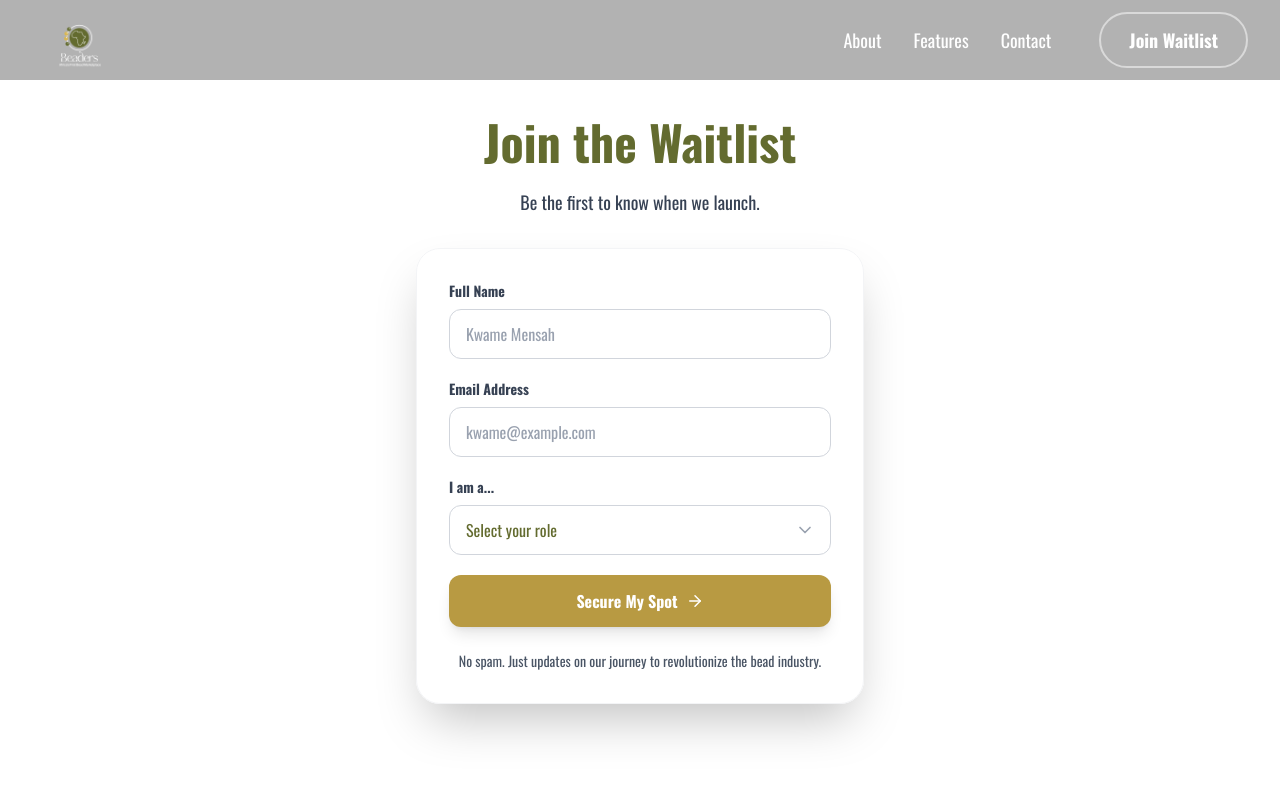
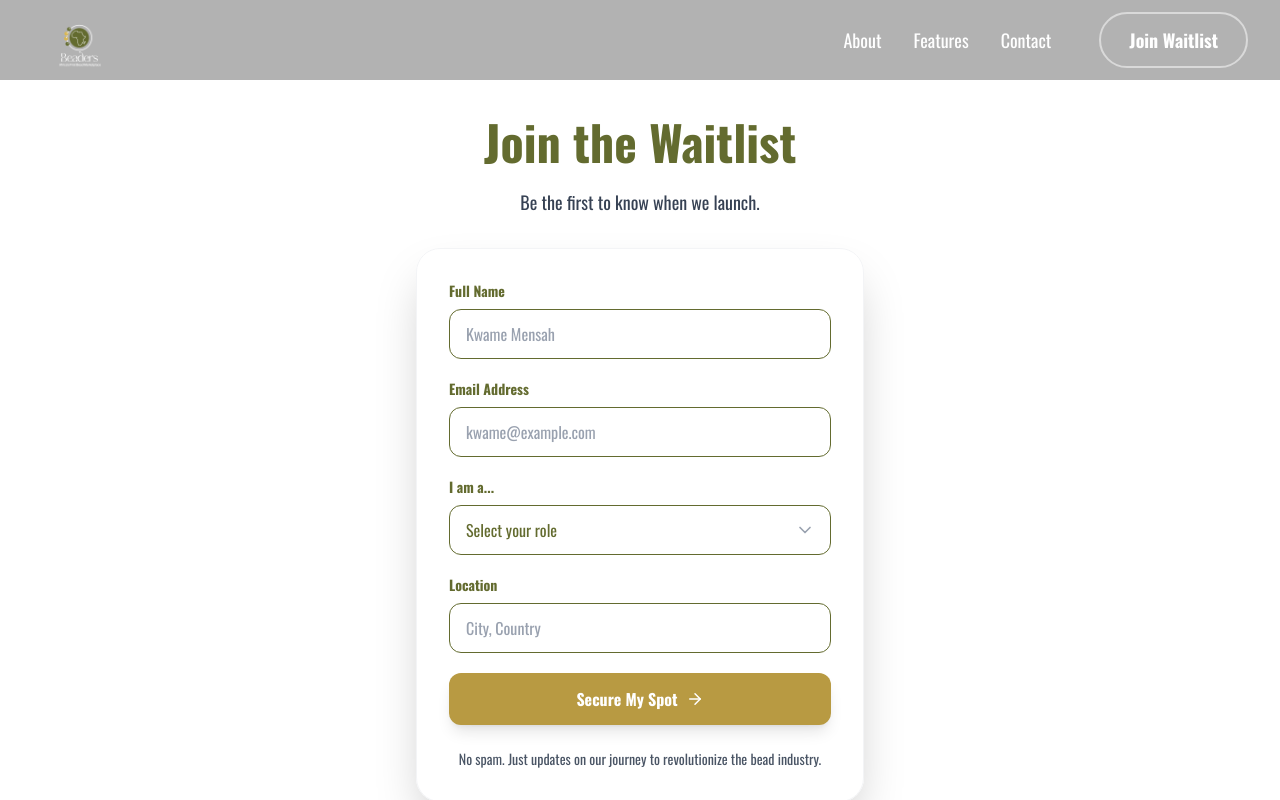
Before and after one commit to Gbolahan007/beaders, a Next.js app: page /waitlist in a window 1280 px wide. Shown: the top 800 px of the page. Built offline with nearby package versions, Linux system fonts and the light colour scheme.

Commit message:
updated location input

```diff
--- a/app/components/ui/JoinMovementHero.tsx
+++ b/app/components/ui/JoinMovementHero.tsx
@@ -50,7 +50,7 @@ export default function JoinMovementHero() {
           }}
         >
           <Sparkles className="w-4 h-4" />
-          Limited Founding Members
+          Exclusive Founding Members
         </div>
 
         {/* Main Heading */}
--- a/app/data/actions.ts
+++ b/app/data/actions.ts
@@ -3,12 +3,14 @@
 "use server";
 
 export async function handleWaitlistSubmit(prevState: any, formData: FormData) {
+  console.log(formData);
   const fullName = formData.get("fullName") as string;
   const email = formData.get("email") as string;
   const role = formData.get("role") as string;
+  const location = formData.get("location") as string;
 
   // Validate
-  if (!fullName || !email || !role) {
+  if (!fullName || !email || !role || !location) {
     return {
       success: false,
       message: "All fields are required",
@@ -36,6 +38,7 @@ export async function handleWaitlistSubmit(prevState: any, formData: FormData) {
           fullName,
           email,
           role,
+          location,
         }),
       }
     );
--- a/app/waitlist/WaitlistPage.tsx
+++ b/app/waitlist/WaitlistPage.tsx
@@ -13,7 +13,7 @@ function SubmitButton() {
     <button
       type="submit"
       disabled={pending}
-      className="w-full font-semibold py-3.5 px-6 rounded-xl text-white transition-all duration-200 shadow-lg hover:shadow-xl hover:scale-[1.02] flex items-center justify-center gap-2 bg-[#b89a42] disabled:opacity-50 disabled:cursor-not-allowed disabled:hover:scale-100"
+      className="w-full font-semibold py-3.5 px-6 rounded-xl text-white transition-all duration-200 shadow-lg hover:shadow-xl hover:scale-[1.02] flex items-center justify-center gap-2 bg-[#b89a42] disabled:opacity-50 disabled:cursor-not-allowed disabled:hover:scale-100 cursor-pointer"
     >
       {pending ? "Joining..." : "Secure My Spot"}
       <ArrowRight
@@ -44,7 +44,7 @@ export default function WaitlistPage() {
         toast.success(state.message, {
           duration: 4000,
           style: {
-            background: "#636b2f",
+            background: PRIMARY_COLOR,
             color: "#fff",
           },
         });
@@ -67,14 +67,9 @@ export default function WaitlistPage() {
         position="bottom-right"
         toastOptions={{
           duration: 4000,
-          style: {
-            borderRadius: "8px",
-            fontSize: "14px",
-          },
+          style: { borderRadius: "8px", fontSize: "14px" },
         }}
       />
-
-      {/* Decorative elements */}
 
       <div className="max-w-md w-full relative z-10">
         {/* Header */}
@@ -97,7 +92,8 @@ export default function WaitlistPage() {
             <div>
               <label
                 htmlFor="fullName"
-                className="block text-sm font-semibold text-gray-700 mb-2"
+                style={{ color: PRIMARY_COLOR }}
+                className="block text-sm font-semibold mb-2"
               >
                 Full Name
               </label>
@@ -107,7 +103,11 @@ export default function WaitlistPage() {
                 name="fullName"
                 placeholder="Kwame Mensah"
                 required
-                className="w-full px-4 py-3 bg-white border border-gray-300 rounded-xl text-gray-900 placeholder-gray-400 focus:outline-none focus:ring-2 focus:border-transparent transition-all"
+                className="w-full px-4 py-3 bg-white border rounded-xl placeholder-gray-400 focus:outline-none focus:ring-2 focus:border-transparent transition-all"
+                style={{
+                  color: PRIMARY_COLOR,
+                  borderColor: PRIMARY_COLOR,
+                }}
               />
             </div>
 
@@ -115,7 +115,8 @@ export default function WaitlistPage() {
             <div>
               <label
                 htmlFor="email"
-                className="block text-sm font-semibold text-gray-700 mb-2"
+                style={{ color: PRIMARY_COLOR }}
+                className="block text-sm font-semibold mb-2"
               >
                 Email Address
               </label>
@@ -125,24 +126,34 @@ export default function WaitlistPage() {
                 name="email"
                 placeholder="kwame@example.com"
                 required
-                className="w-full px-4 py-3 bg-white border border-gray-300 rounded-xl text-gray-900 placeholder-gray-400 focus:outline-none focus:ring-2 focus:border-transparent transition-all"
+                className="w-full px-4 py-3 bg-white border rounded-xl placeholder-gray-400 focus:outline-none focus:ring-2 focus:border-transparent transition-all"
+                style={{
+                  color: PRIMARY_COLOR,
+                  borderColor: PRIMARY_COLOR,
+                }}
               />
             </div>
 
-            {/* Role Select */}
+            {/* Role */}
             <div>
               <label
                 htmlFor="role"
-                className="block text-sm font-semibold text-gray-700 mb-2"
+                style={{ color: PRIMARY_COLOR }}
+                className="block text-sm font-semibold mb-2"
               >
                 I am a...
               </label>
+
               <div className="relative">
                 <select
                   id="role"
                   name="role"
                   required
-                  className="w-full px-4 py-3 bg-white border border-gray-300 rounded-xl text-[#636b2f] appearance-none cursor-pointer focus:outline-none focus:ring-2 focus:ring-[#d9b753] focus:border-transparent transition-all"
+                  className="w-full px-4 py-3 bg-white border rounded-xl appearance-none cursor-pointer focus:outline-none focus:ring-2 focus:border-transparent transition-all"
+                  style={{
+                    color: PRIMARY_COLOR,
+                    borderColor: PRIMARY_COLOR,
+                  }}
                 >
                   <option value="">Select your role</option>
                   <option value="Bead Maker / Artisan">
@@ -159,6 +170,29 @@ export default function WaitlistPage() {
               </div>
             </div>
 
+            {/* Location */}
+            <div>
+              <label
+                htmlFor="location"
+                style={{ color: PRIMARY_COLOR }}
+                className="block text-sm font-semibold mb-2"
+              >
+                Location
+              </label>
+              <input
+                type="text"
+                id="location"
+                name="location"
+                required
+                placeholder="City, Country"
+                className="w-full px-4 py-3 bg-white border rounded-xl placeholder-gray-400 focus:outline-none focus:ring-2 focus:border-transparent transition-all"
+                style={{
+                  color: PRIMARY_COLOR,
+                  borderColor: PRIMARY_COLOR,
+                }}
+              />
+            </div>
+
             {/* Submit Button */}
             <SubmitButton />
           </form>
```
